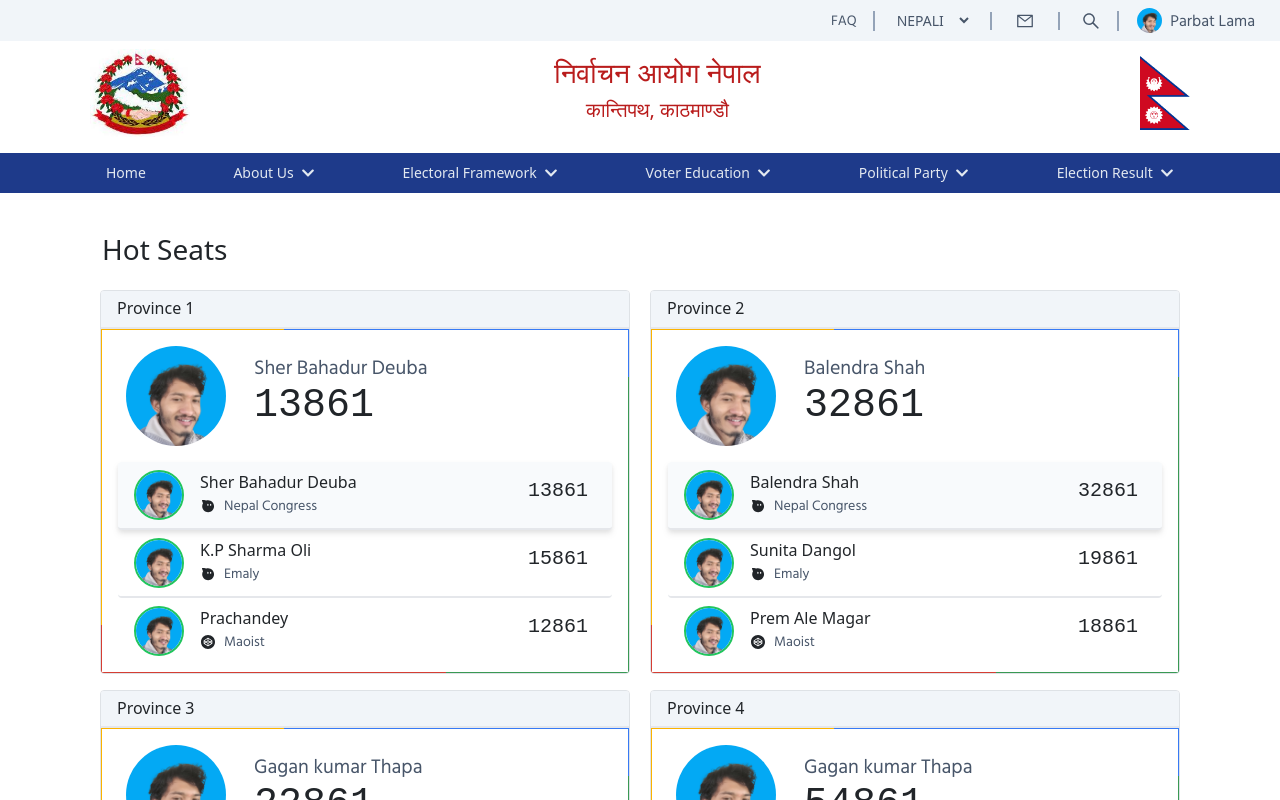
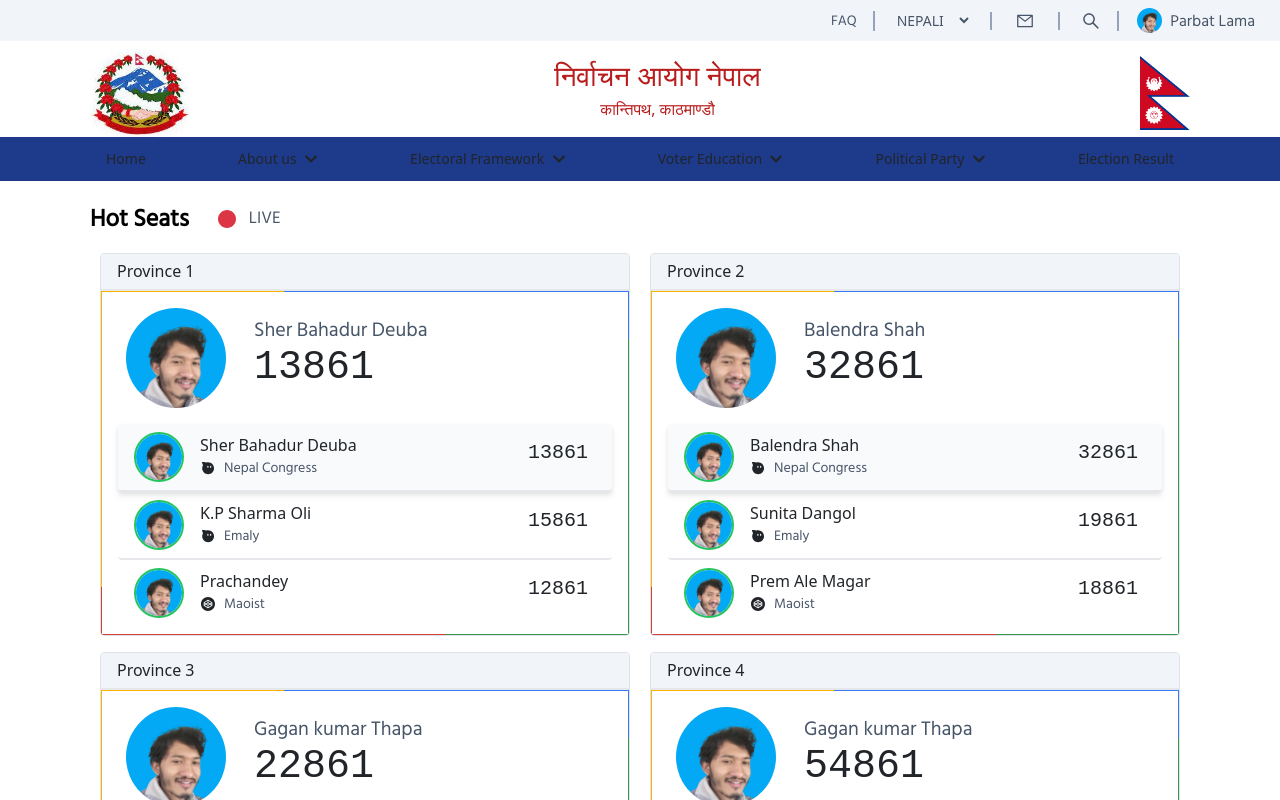
Before and after one commit to lamaparbat/BLOCKCHAIN-ELECTION-DAPP, a Next.js app in the folder client/: page / in a window 1280 px wide. Shown: the top 800 px of the page. Built offline with nearby package versions, Linux system fonts and the light colour scheme.

Commit message:
add sub nav items list dropdown

```diff
--- /dev/null
+++ b/client/components/Dropdown.tsx
@@ -0,0 +1,27 @@
+import React, { useEffect, useState } from 'react';
+import { FaChevronDown } from 'react-icons/fa';
+
+const Dropdown = ({ title, items }) => {
+ const [openModal, setOpenModal] = useState(false);
+
+ useEffect(() => {
+  !window || window.addEventListener("click", (e: any) => {
+   return e.target.className !== "subnav__title" && setOpenModal(false);
+  })
+ }, []);
+
+ return (
+  <div className='text-sm'>
+   <div className='relative flex-col'>
+    <div className='subnav__title' onClick={() => setOpenModal(!openModal)}>{title}  &nbsp; <FaChevronDown /></div>
+    <div className={`item__list p-2 w-[230px] ml-[145px] flex-col justify-start bg-blue-900 absolute mt-[25px] rounded-b-[8px] z-40 ${!openModal && 'invisible'}`}>
+     {
+      items.map((val, index) => <span className='w-full py-2 pl-4 text-slate-100 border-1 border-blue-100 rounded-2 hover:bg-red-700' key={index}>{val}</span>)
+     }
+    </div>
+   </div>
+  </div>
+ )
+}
+
+export default Dropdown;
--- a/client/components/Navbar.tsx
+++ b/client/components/Navbar.tsx
@@ -2,14 +2,18 @@
 import { useRouter } from 'next/router';
 import Image from 'next/image';
 import { AiOutlineMail, AiOutlineSearch } from 'react-icons/ai';
-import { FaChevronDown } from 'react-icons/fa';
+import { GiHamburgerMenu } from 'react-icons/gi';
 import _ from 'lodash';
 import Avatar from './Avatar';
-import { LANGUAGES, responsive } from '../constants/index';
+import { LANGUAGES, responsive, sub_navbar_style, sub_navbar_items_style } from '../constants/index';
 import { LanguageStruct } from '../interfaces';
+import Dropdown from './Dropdown';
 
 const Navbar: React.FC = (): ReactElement => {
  const [selectedLanguage, setSelectedLanguage] = useState({ label: 'english', value: 'ENGLISH' });
+ const [openModal, setOpenModal] = useState(false);
+ const [openVerticalNavbar, setOpenVerticalNavbar] = useState(false);
+
  const route = useRouter();
 
  // open new page
@@ -31,6 +35,10 @@
   setSelectedLanguage(val ?? selectedLanguage);
  };
 
+ const aboutItems = ["Constitutional Provision", "Privacy Policy", "Former Election Commissioners"]
+ const electoralItems = ["Electoral Framework Overview", "Election Related Laws", "Election Legislation"]
+ const voterItems = ["Resource material", "Videos", "Voter Roll", "Register to vote", "FAQs on Voter Registration"]
+ const politicalItems = ["Party Registration Guide", "Register Party Form"]
  return (
   <div className='navbar__container'>
    <div className='navbar__top py-2 w-full flex justify-end bg-slate-100 px-2'>
@@ -52,19 +60,36 @@
      <Image className='cursor-pointer' src='/images/govLogo.jpeg' height={100} width={100} alt="election-logo" onClick={() => navigate("/")} />
      <div className='center__content text-center text-red-700 -ml-[15px]'>
       <h3 className='max-[500px]:text-[22px]'>{selectedLanguage && selectedLanguage.label === 'ENGLISH' ? 'Election Commission Nepal' : 'निर्वाचन आयोग नेपाल'}</h3>
-      <h5 >{selectedLanguage && selectedLanguage.label === 'ENGLISH' ? 'Kantipath, Kathmandu' : 'कान्तिपथ, काठमाण्डौ'}</h5>
+      <h6 >{selectedLanguage && selectedLanguage.label === 'ENGLISH' ? 'Kantipath, Kathmandu' : 'कान्तिपथ, काठमाण्डौ'}</h6>
      </div>
      <Image src='/images/flag.png' height={40} width={50} alt="nepal-flag" />
     </div>
    </div>
-   <div className='flex justify-center items-center bg-blue-900 mt-3'>
-    <div className={`sub__navbar py-[10px] ${responsive} text-slate-200 text-sm font-medium flex justify-between items-center px-3`}>
+   <div className='py-[12px] flex justify-center items-center bg-blue-900'>
+    <div
+     className={`${sub_navbar_style} ${responsive} min-[800px]:hidden max-[800px]:flex relative`}
+     onClick={() => setOpenVerticalNavbar(!openVerticalNavbar)}
+    >
+     <GiHamburgerMenu className='text-white text-lg cursor-pointer' />
+    </div>
+
+    <div className={`${sub_navbar_style} ${responsive} max-[800px]:hidden`}>
      <div>Home</div>
-     <div>About Us &nbsp; <FaChevronDown /></div>
-     <div>Electoral Framework &nbsp; <FaChevronDown /></div>
-     <div>Voter Education &nbsp; <FaChevronDown /></div>
-     <div>Political Party &nbsp; <FaChevronDown /></div>
-     <div>Election Result &nbsp; <FaChevronDown /></div>
+     <div><Dropdown title="About us" items={aboutItems} /></div>
+     <div><Dropdown title="Electoral Framework" items={electoralItems} /></div>
+     <div><Dropdown title="Voter Education" items={voterItems} /></div>
+     <div><Dropdown title="Political Party" items={politicalItems} /></div>
+     <div>Election Result</div>
+    </div>
+   </div>
+   <div className={`absolute h-full w-full bg-white flex z-40 ${openVerticalNavbar ? 'block' : 'hidden'}`}>
+    <div className={`py-3 ${sub_navbar_style} w-[240px] h-[350px] bg-blue-800 flex-col justify-around absolute rounded-b-[5px]`}>
+     <div className={sub_navbar_items_style}>Home</div>
+     <div className={sub_navbar_items_style}><Dropdown title="About us" items={aboutItems} /></div>
+     <div className={sub_navbar_items_style}><Dropdown title="Electoral Framework" items={electoralItems} /></div>
+     <div className={sub_navbar_items_style}><Dropdown title="Voter Education" items={voterItems} /></div>
+     <div className={sub_navbar_items_style}><Dropdown title="Political Party" items={politicalItems} /></div>
+     <div className={sub_navbar_items_style}>Election Result</div>
     </div>
    </div>
   </div>
--- a/client/constants/index.js
+++ b/client/constants/index.js
@@ -94,11 +94,15 @@
 // custom style
 const BTM_BORDER_STYLE = "border-r-0 border-l-0 border-b-2 border-slate-100";
 const responsive = "lg:w-[1100px] w-full max-[1100px]:px-5 ";
+const sub_navbar_style = "sub__navbar text-slate-200 text-sm font-medium flex justify-between items-center px-3";
+const sub_navbar_items_style = "text-start w-full pl-4";
 
 export {
  LANGUAGES,
  BTM_BORDER_STYLE,
  PARTIES,
  VOTES,
- responsive
+ responsive,
+ sub_navbar_style,
+ sub_navbar_items_style
 };
--- a/client/pages/index.tsx
+++ b/client/pages/index.tsx
@@ -1,6 +1,7 @@
 import Head from 'next/head';
 import Navbar from '../components/Navbar';
 import 'bootstrap/dist/css/bootstrap.min.css';
+import { GoPrimitiveDot } from 'react-icons/go';
 import LiveCounterCard from '../components/LiveCounterCard/LiveCounterCard';
 import { VOTES } from '../constants';
 
@@ -12,11 +13,15 @@
         <meta name="description" content="Generated by create next app" />
         <link rel="icon" href="/images/logo.png" />
       </Head>
-      <Navbar /><br />
-      <div className='px-4 py-3 flex justify-center'>
+      <Navbar />
+      <div className='px-4 py-3 flex justify-center mt-1'>
         <div>
-          <div className='lg:w-[1100px] w-full max-[1100px]:px-5'>
-            <h3 className='ml-3'>Hot Seats</h3>
+          <div className='lg:w-[1100px] w-full max-[1100px]:px-1'>
+            <div className='flex items-center'>
+              <span className='text-2xl font-bold text-black'>Hot Seats</span>
+              <GoPrimitiveDot className='text-4xl ml-5 mr-1 text-danger' />
+              <span className='text-[17px]'>LIVE</span>
+            </div>
           </div>
           <div className='lg:w-[1100px] flex justify-around flex-wrap'>
             {Object.keys(VOTES).map((key, i) =>
--- a/client/styles/globals.css
+++ b/client/styles/globals.css
@@ -19,9 +19,10 @@
   cursor: pointer;
 }
 
+/*
 .sub__navbar div:hover {
   opacity: 0.8;
-}
+} */
 
 /* animated border styling */
 :root {
```
